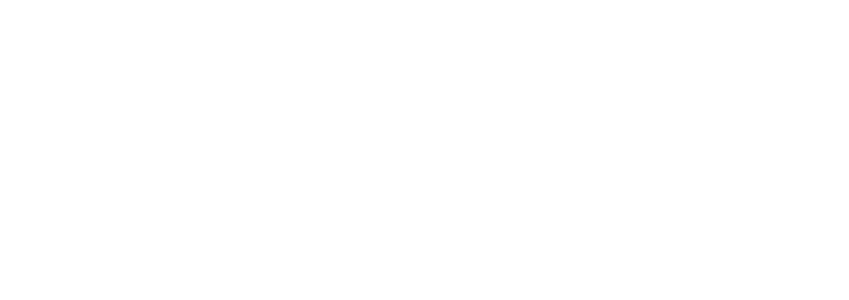
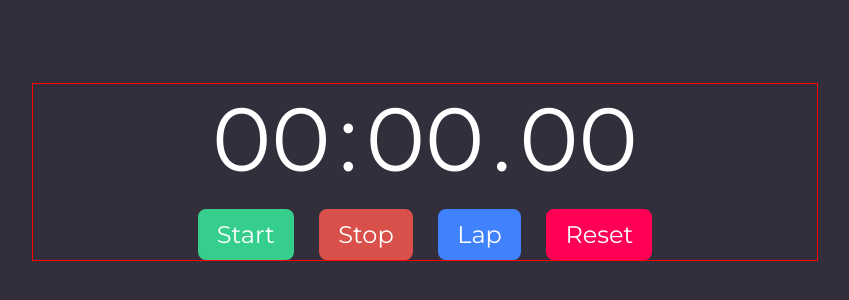
Before and after one commit to Shopify/eng-intern-assessment-react, a React app: page / in a window 1280 px wide. Shown: the part 228-528 px from the top of the page, without its empty margins (215-1064 px from the left). Built offline with nearby package versions, Linux system fonts and the light colour scheme.

Commit message:
Created basic ui

```diff
--- /dev/null
+++ b/src/App.css
@@ -0,0 +1,63 @@
+.app {
+   height: 100vh;
+   width: 100vw;
+   background-color: #322E3C;
+   /* background-color: #ddd; */
+   position: relative;
+   display: flex;
+   align-items: center;
+   justify-content: center;
+}
+
+/* .app::after {
+   content: '';
+   position: absolute;
+   display: block;
+   top: 50%;
+   left: 50%;
+   transform: translate(-50%, -50%);
+   opacity: 0;
+   width: 4.5rem;
+   height: 4.5rem;
+   border-radius: 50%;
+   background-color: #322E3C;
+   animation: pop-in 0.3s ease-in-out forwards;
+   animation-delay: 1.4s;
+}
+
+@keyframes pop-in {
+   0% {
+      opacity: 0;
+      width: 4.5rem;
+      height: 4.5rem;
+   } 100% {
+      opacity: 1;
+      height: 100vh;
+      width: 100vw;
+      border-radius: 0;
+   }
+} */
+
+.clock-loader {
+   width: 4.5rem;
+   height: 4.5rem;
+   position: absolute;
+   top: 50%;
+   left: 50%;
+   transform: translate(-50%, -50%);
+   display: flex;
+   align-items: center;
+   justify-content: center;
+   animation: fade-out 1s ease-in-out forwards;
+   animation-delay: 1.2s;
+}
+
+@keyframes fade-out {
+   0% {
+      transform: translate(-50%, -50%) scale(1);
+      opacity: 1;
+   } 100% {
+      transform: translate(-50%, -50%) scale(0);
+      opacity: 0;
+   }
+}
--- a/src/App.tsx
+++ b/src/App.tsx
@@ -1,7 +1,13 @@
 import React from 'react'
+import ClockLoader from './components/loading/ClockLoader'
+import './App.css'
+import StopWatch from './components/StopWatch/StopWatch';
 
 export default function App() {
-    return(
-        <div></div>
-    )
+    return (
+       <div className="app">
+          {/* <ClockLoader className="clock-loader" loadingSpeed={1.3} clockColor="#4082fc" loadingColor="#D85049" /> */}
+          <StopWatch />
+       </div>
+    );
 }
--- /dev/null
+++ b/src/components/StopWatch/StopWatch.css
@@ -0,0 +1,23 @@
+.stopwatch {
+   flex-grow: 0.4;
+   min-width: 600px;
+   border: 1px solid red;
+   position: relative;
+   z-index: 1;
+}
+
+.time {
+   font-size: 5.6rem;
+   display: flex;
+   align-items: center;
+   justify-content: center;
+   gap: 0.5rem;
+}
+
+.buttons {
+   display: flex;
+   align-items: center;
+   justify-content: center;
+   gap: 1.6rem;
+   margin-top: 1rem;
+}
--- /dev/null
+++ b/src/components/StopWatch/StopWatch.tsx
@@ -0,0 +1,25 @@
+import React, { useCallback } from "react";
+import "./StopWatch.css";
+import StopWatchButton from "../StopWatchButton/StopWatchButton";
+
+export default function StopWatch() {
+
+
+   return (
+      <div className="stopwatch">
+         <div className="time">
+            <p className="hour">00</p>
+            <p>:</p>
+            <p className="seconds">00</p>
+            <p>.</p>
+            <p className="milliseconds">00</p>
+         </div>
+         <div className="buttons">
+            <StopWatchButton type="start" onClick={null} />
+            <StopWatchButton type="stop" onClick={null} />
+            <StopWatchButton type="lap" onClick={null} />
+            <StopWatchButton type="reset" onClick={null} />
+         </div>
+      </div>
+   );
+}
--- /dev/null
+++ b/src/components/StopWatchButton/StopWatchButton.css
@@ -0,0 +1,35 @@
+.stopwatch-btn {
+   font-size: 1.5rem;
+   padding: 0.5rem 1rem;
+   cursor: pointer;
+   transition: 0.2s ease-in-out;
+   background: none;
+   border-width: 0.2rem;
+   border-style: solid;
+   border-radius: 0.5rem;
+   text-transform: capitalize;
+}
+
+.stopwatch-btn:hover {
+   opacity: 0.8;
+}
+
+.start {
+   background-color: #35CE8D;
+   border-color: #35CE8D;
+}
+
+.stop {
+   background-color: #D85049;
+   border-color: #D85049;
+}
+
+.lap {
+   background-color: #4082fc;
+   border-color: #4082fc;
+}
+
+.reset {
+   background-color: #FF0054;
+   border-color: #FF0054;
+}
--- /dev/null
+++ b/src/components/StopWatchButton/StopWatchButton.tsx
@@ -0,0 +1,15 @@
+import React from 'react'
+import './StopWatchButton.css'
+
+interface Props {
+   type: 'start' | 'stop' | 'lap' | 'reset';
+   onClick: () => void;
+}
+
+export default function StopWatchButton({type, onClick} : Props) {
+    return(
+        <button className={`stopwatch-btn ${type}`} onClick={onClick}>
+             {type}
+        </button>
+    )
+}
--- /dev/null
+++ b/src/components/loading/ClockLoader.css
@@ -0,0 +1,19 @@
+.loader {
+   position: absolute;
+   height: 135%;
+   width: auto;
+   aspect-ratio: 1/1;
+   border-width: 0.4rem;
+   border-style: dotted;
+   border-radius: 50%;
+   opacity: 0.6;
+   animation: load linear;
+}
+
+@keyframes load {
+   0% {
+      transform: rotate(0deg);
+   } 100% {
+      transform: rotate(360deg);
+   }
+}
--- /dev/null
+++ b/src/components/loading/ClockLoader.tsx
@@ -0,0 +1,68 @@
+import React from "react";
+import "./ClockLoader.css";
+
+interface Props {
+   className: string,
+   loadingSpeed: number,
+   clockColor: string,
+   loadingColor: string
+}
+
+export default function ClockLoader({className, loadingSpeed, clockColor, loadingColor} : Props) {
+   return (
+      <div className={className}>
+         <div className="loader" style={{animationDuration: `${loadingSpeed}s`, borderColor: loadingColor}}></div>
+         <svg
+            version="1.1"
+            id="L2"
+            xmlns="http://www.w3.org/2000/svg"
+            x="0px"
+            y="0px"
+            viewBox="0 0 100 100"
+            enable-background="new 0 0 100 100"
+         >
+            <circle fill="none" stroke={clockColor} stroke-width="4" stroke-miterlimit="10" cx="50" cy="50" r="48" />
+            <line
+               fill="none"
+               stroke-linecap="round"
+               stroke={clockColor}
+               stroke-width="4"
+               stroke-miterlimit="10"
+               x1="50"
+               y1="50"
+               x2="50"
+               y2="15"
+            >
+               <animateTransform
+                  attributeName="transform"
+                  dur={`${loadingSpeed}s`}
+                  type="rotate"
+                  from="0 50 50"
+                  to="360 50 50"
+                  repeatCount="indefinite"
+               />
+            </line>
+            <line
+               fill="none"
+               stroke-linecap="round"
+               stroke={clockColor}
+               stroke-width="4"
+               stroke-miterlimit="10"
+               x1="50"
+               y1="50"
+               x2="50"
+               y2="22"
+            >
+               <animateTransform
+                  attributeName="transform"
+                  dur={`${loadingSpeed * 7.5}s`}
+                  type="rotate"
+                  from="0 50 50"
+                  to="360 50 50"
+                  repeatCount="indefinite"
+               />
+            </line>
+         </svg>
+      </div>
+   );
+}
--- /dev/null
+++ b/src/index.css
@@ -0,0 +1,9 @@
+@import url('https://fonts.googleapis.com/css2?family=Inter:wght@100;200;300;400;500;600;700;800;900&family=Montserrat:ital,wght@0,100;0,200;0,300;0,400;0,500;0,600;0,700;0,800;0,900;1,100;1,200;1,300;1,400;1,500;1,600;1,700;1,800;1,900&display=swap');
+
+* {
+   margin: 0px;
+   padding: 0px;
+   box-sizing: border-box;
+   font-family: Montserrat;
+   color: #fff;
+}
--- a/src/index.tsx
+++ b/src/index.tsx
@@ -1,6 +1,7 @@
 import React from 'react';
 import { createRoot } from 'react-dom/client';
 import App from './App';
+import "./index.css";
 
 const container = document.getElementById('root');
 const root = createRoot(container);
```
Also changed, not shown: src/StopWatch.tsx (deleted, +0 -7 lines), src/StopWatchButton.tsx (deleted, +0 -7 lines).
